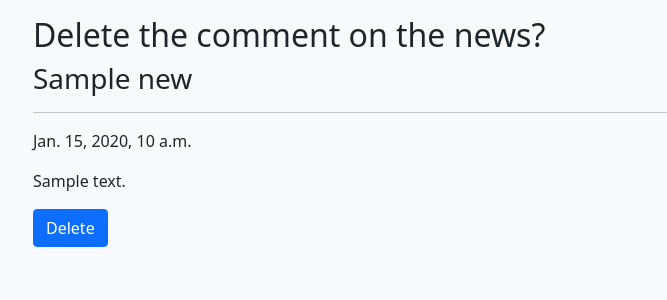
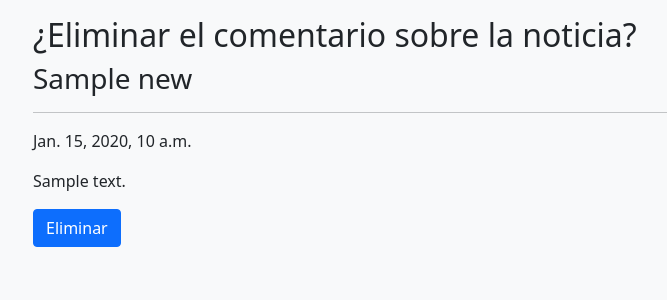
Before and after one commit to tripleten-com/TripleNews_es, a Django app: page /delete_comment/1/ in a window 1280 px wide. Shown: the part 56-356 px from the top of the page, without its empty margins (49-716 px from the left). Run offline with Django 3.2, Linux system fonts and the light colour scheme; a user stored in the database is signed in; tables that the repository leaves empty hold one stand-in row (values such as "Sample post"); parts of the project's set-up code (start-up, migrations or seed data) failed here and were passed over.

Commit message:
Update delete.html
added es

```diff
--- a/templates/news/delete.html
+++ b/templates/news/delete.html
@@ -1,6 +1,6 @@
 {% extends "base.html" %}
 {% block content %}
-  <h2>Delete the comment on the news?</h2>
+  <h2>¿Eliminar el comentario sobre la noticia?</h2>
   <h3>{{ comment.news.title }}</h3>
   <hr>
   <p>{{ comment.created }}</p>
@@ -8,7 +8,7 @@
   <form class="form-horizontal" method="post">
     {% csrf_token %}
     <div class="form-actions">
-      <button type="submit" class="btn btn-primary" >Delete</button>
+      <button type="submit" class="btn btn-primary" >Eliminar</button>
     </div>
   </form>
 {% endblock content %}
```
